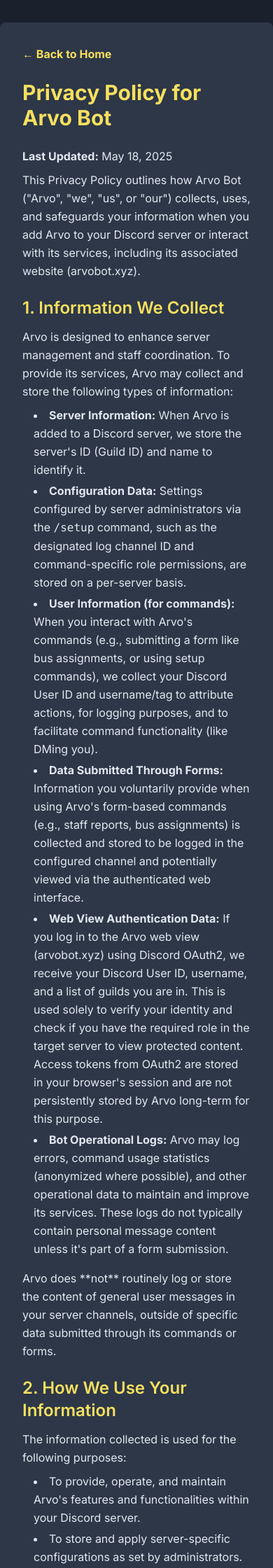
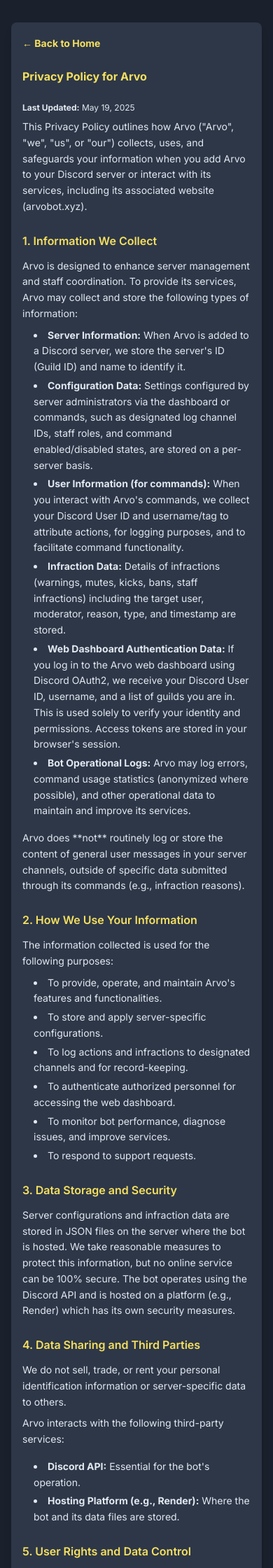
Before and after one commit to imnotbraybray/arvo-bot, a Flask app: page /privacy-policy in a window 390 px wide. Shown: the top 2240 px of the page at 70% size. Run offline with Flask 2, Linux system fonts and the light colour scheme; parts of the project's set-up code (start-up, migrations or seed data) failed here and were passed over; some libraries are stand-ins or nearby versions.

Commit message:
Mobile support + favicon

```diff
--- a/templates/privacy_policy.html
+++ b/templates/privacy_policy.html
@@ -3,79 +3,81 @@
 <head>
     <meta charset="UTF-8">
     <meta name="viewport" content="width=device-width, initial-scale=1.0">
-    <title>Privacy Policy - Arvo Bot</title>
+    <title>Privacy Policy - {{ ARVO_BOT_NAME }}</title>
     <script src="https://cdn.tailwindcss.com"></script>
     <link href="https://fonts.googleapis.com/css2?family=Inter:wght@400;500;600;700&display=swap" rel="stylesheet">
+    <link rel="icon" href="{{ url_for('static', filename='images/arvo_logo.png') }}" type="image/png">
+    <link rel="apple-touch-icon" href="{{ url_for('static', filename='images/arvo_logo.png') }}">
     <style>
         body { font-family: 'Inter', sans-serif; background-color: #1a202c; color: #e2e8f0; }
-        .container { max-width: 800px; margin: auto; background-color: #2d3748; padding: 2rem; border-radius: 0.5rem; margin-top: 2rem; margin-bottom: 2rem;}
-        h1, h2 { color: #f6e05e; }
+        .container { max-width: 800px; margin-left: auto; margin-right: auto; background-color: #2d3748; padding: 1rem; sm:padding: 2rem; border-radius: 0.5rem; margin-top: 2rem; margin-bottom: 2rem;}
+        h1 { font-size: 1.75rem; sm:font-size: 2rem; md:font-size: 2.25rem; color: #f6e05e; }
+        h2 { font-size: 1.25rem; sm:font-size: 1.5rem; md:font-size: 1.75rem; color: #f6e05e; }
+        p, ul li { font-size: 0.875rem; sm:font-size: 1rem; }
         a { color: #90cdf4; }
         a:hover { text-decoration: underline; }
         .nav-link { color: #f6e05e; text-decoration: none; font-weight: bold; display: inline-block; margin-bottom: 1.5rem;}
     </style>
 </head>
-<body class="antialiased leading-relaxed">
+<body class="antialiased leading-relaxed px-4 sm:px-0">
     <div class="container shadow-lg">
-        <a href="{{ url_for('index') }}" class="nav-link">&larr; Back to Home</a>
-        <h1 class="text-3xl font-bold mb-6">Privacy Policy for Arvo Bot</h1>
-        <p class="mb-2"><strong>Last Updated:</strong> May 18, 2025</p>
+        <a href="{{ url_for('index') }}" class="nav-link text-sm sm:text-base">&larr; Back to Home</a>
+        <h1 class="font-bold mb-6">Privacy Policy for {{ ARVO_BOT_NAME }}</h1>
+        <p class="mb-2 text-xs sm:text-sm"><strong>Last Updated:</strong> May 19, 2025</p>
 
-        <p class="mb-4">This Privacy Policy outlines how Arvo Bot ("Arvo", "we", "us", or "our") collects, uses, and safeguards your information when you add Arvo to your Discord server or interact with its services, including its associated website (arvobot.xyz).</p>
+        <p class="mb-4">This Privacy Policy outlines how {{ ARVO_BOT_NAME }} ("Arvo", "we", "us", or "our") collects, uses, and safeguards your information when you add Arvo to your Discord server or interact with its services, including its associated website (arvobot.xyz).</p>
 
-        <h2 class="text-2xl font-semibold mt-6 mb-3">1. Information We Collect</h2>
+        <h2 class="font-semibold mt-6 mb-3">1. Information We Collect</h2>
         <p class="mb-2">Arvo is designed to enhance server management and staff coordination. To provide its services, Arvo may collect and store the following types of information:</p>
         <ul class="list-disc list-inside mb-4 space-y-1 pl-4">
             <li><strong>Server Information:</strong> When Arvo is added to a Discord server, we store the server's ID (Guild ID) and name to identify it.</li>
-            <li><strong>Configuration Data:</strong> Settings configured by server administrators via the <code>/setup</code> command, such as the designated log channel ID and command-specific role permissions, are stored on a per-server basis.</li>
-            <li><strong>User Information (for commands):</strong> When you interact with Arvo's commands (e.g., submitting a form like bus assignments, or using setup commands), we collect your Discord User ID and username/tag to attribute actions, for logging purposes, and to facilitate command functionality (like DMing you).</li>
-            <li><strong>Data Submitted Through Forms:</strong> Information you voluntarily provide when using Arvo's form-based commands (e.g., staff reports, bus assignments) is collected and stored to be logged in the configured channel and potentially viewed via the authenticated web interface.</li>
-            <li><strong>Web View Authentication Data:</strong> If you log in to the Arvo web view (arvobot.xyz) using Discord OAuth2, we receive your Discord User ID, username, and a list of guilds you are in. This is used solely to verify your identity and check if you have the required role in the target server to view protected content. Access tokens from OAuth2 are stored in your browser's session and are not persistently stored by Arvo long-term for this purpose.</li>
-            <li><strong>Bot Operational Logs:</strong> Arvo may log errors, command usage statistics (anonymized where possible), and other operational data to maintain and improve its services. These logs do not typically contain personal message content unless it's part of a form submission.</li>
+            <li><strong>Configuration Data:</strong> Settings configured by server administrators via the dashboard or commands, such as designated log channel IDs, staff roles, and command enabled/disabled states, are stored on a per-server basis.</li>
+            <li><strong>User Information (for commands):</strong> When you interact with Arvo's commands, we collect your Discord User ID and username/tag to attribute actions, for logging purposes, and to facilitate command functionality.</li>
+            <li><strong>Infraction Data:</strong> Details of infractions (warnings, mutes, kicks, bans, staff infractions) including the target user, moderator, reason, type, and timestamp are stored.</li>
+            <li><strong>Web Dashboard Authentication Data:</strong> If you log in to the Arvo web dashboard using Discord OAuth2, we receive your Discord User ID, username, and a list of guilds you are in. This is used solely to verify your identity and permissions. Access tokens are stored in your browser's session.</li>
+            <li><strong>Bot Operational Logs:</strong> Arvo may log errors, command usage statistics (anonymized where possible), and other operational data to maintain and improve its services.</li>
         </ul>
-        <p class="mb-4">Arvo does **not** routinely log or store the content of general user messages in your server channels, outside of specific data submitted through its commands or forms.</p>
+        <p class="mb-4">{{ ARVO_BOT_NAME }} does **not** routinely log or store the content of general user messages in your server channels, outside of specific data submitted through its commands (e.g., infraction reasons).</p>
 
-        <h2 class="text-2xl font-semibold mt-6 mb-3">2. How We Use Your Information</h2>
+        <h2 class="font-semibold mt-6 mb-3">2. How We Use Your Information</h2>
         <p class="mb-2">The information collected is used for the following purposes:</p>
         <ul class="list-disc list-inside mb-4 space-y-1 pl-4">
-            <li>To provide, operate, and maintain Arvo's features and functionalities within your Discord server.</li>
-            <li>To store and apply server-specific configurations as set by administrators.</li>
-            <li>To log actions and form submissions to designated channels within your server.</li>
-            <li>To authenticate authorized personnel for accessing specific data via the Arvo web view.</li>
-            <li>To monitor bot performance, diagnose issues, and improve Arvo's services.</li>
-            <li>To respond to your support requests or inquiries.</li>
+            <li>To provide, operate, and maintain Arvo's features and functionalities.</li>
+            <li>To store and apply server-specific configurations.</li>
+            <li>To log actions and infractions to designated channels and for record-keeping.</li>
+            <li>To authenticate authorized personnel for accessing the web dashboard.</li>
+            <li>To monitor bot performance, diagnose issues, and improve services.</li>
+            <li>To respond to support requests.</li>
         </ul>
 
-        <h2 class="text-2xl font-semibold mt-6 mb-3">3. Data Storage and Security</h2>
-        <p class="mb-2">Server configurations (like log channel IDs and command permissions) and data from form submissions are currently stored in an **in-memory database** while the bot is operational. This means that if the bot restarts (e.g., due to an update or a hosting issue), this specific data may be lost unless a persistent storage solution is implemented in the future.</p>
-        <p class="mb-4">We take reasonable measures to protect the information we handle, but no online service can be 100% secure. The bot operates using the Discord API and is hosted on Render, which have their own security measures.</p>
+        <h2 class="font-semibold mt-6 mb-3">3. Data Storage and Security</h2>
+        <p class="mb-2">Server configurations and infraction data are stored in JSON files on the server where the bot is hosted. We take reasonable measures to protect this information, but no online service can be 100% secure. The bot operates using the Discord API and is hosted on a platform (e.g., Render) which has its own security measures.</p>
 
-        <h2 class="text-2xl font-semibold mt-6 mb-3">4. Data Sharing and Third Parties</h2>
-        <p class="mb-2">We do not sell, trade, or rent your personal identification information or server-specific configuration data to others.</p>
+        <h2 class="font-semibold mt-6 mb-3">4. Data Sharing and Third Parties</h2>
+        <p class="mb-2">We do not sell, trade, or rent your personal identification information or server-specific data to others.</p>
         <p class="mb-4">Arvo interacts with the following third-party services:</p>
         <ul class="list-disc list-inside mb-4 space-y-1 pl-4">
-            <li><strong>Discord API:</strong> Essential for the bot's operation. Arvo's use of the Discord API is subject to Discord's Developer Terms of Service and Privacy Policy.</li>
-            <li><strong>Render (Hosting):</strong> Arvo is hosted on Render. Render's privacy policy applies to the data processed on their platform.</li>
+            <li><strong>Discord API:</strong> Essential for the bot's operation.</li>
+            <li><strong>Hosting Platform (e.g., Render):</strong> Where the bot and its data files are stored.</li>
         </ul>
 
-        <h2 class="text-2xl font-semibold mt-6 mb-3">5. User Rights and Data Control</h2>
-        <p class="mb-2">As a Discord bot, much of the data control resides within Discord itself and your server settings:</p>
+        <h2 class="font-semibold mt-6 mb-3">5. User Rights and Data Control</h2>
+        <p class="mb-2">Data control largely resides within Discord and your server settings:</p>
         <ul class="list-disc list-inside mb-4 space-y-1 pl-4">
-            <li>You can remove Arvo from your server at any time, which will stop further data collection for that server.</li>
-            <li>Server administrators can manage Arvo's permissions within their server.</li>
-            <li>Data logged by Arvo to your server channels can be managed (e.g., deleted) by users with appropriate Discord permissions in those channels.</li>
-            <li>For data related to your web view login session, you can log out via the website.</li>
+            <li>You can remove Arvo from your server at any time.</li>
+            <li>Server administrators can manage Arvo's permissions.</li>
+            <li>Data logged by Arvo to your server channels can be managed by users with appropriate Discord permissions.</li>
+            <li>To request deletion of stored configuration or infraction data for your server, please contact us through the support server.</li>
         </ul>
-        <p class.mb-4">Due to the current in-memory storage for configurations and form submissions, specific data deletion requests for this transient data are not applicable in the same way as with persistent databases. If persistent storage is implemented, this section will be updated.</p>
 
-        <h2 class="text-2xl font-semibold mt-6 mb-3">6. Children's Privacy</h2>
-        <p class="mb-4">Arvo is not intended for use by individuals under the age of 13 (or the relevant age of digital consent in your country). We do not knowingly collect personal information from children.</p>
+        <h2 class="font-semibold mt-6 mb-3">6. Children's Privacy</h2>
+        <p class="mb-4">{{ ARVO_BOT_NAME }} is not intended for use by individuals under the age of 13 (or the relevant age of digital consent in your country). We do not knowingly collect personal information from children.</p>
 
-        <h2 class="text-2xl font-semibold mt-6 mb-3">7. Changes to This Privacy Policy</h2>
-        <p class="mb-4">We may update this Privacy Policy from time to time. We will notify you of any significant changes by announcing them in our support server or through other appropriate channels. Your continued use of Arvo after such changes constitutes your acceptance of the new Privacy Policy.</p>
+        <h2 class="font-semibold mt-6 mb-3">7. Changes to This Privacy Policy</h2>
+        <p class="mb-4">We may update this Privacy Policy. We will notify you of significant changes via our support server or other appropriate channels. Your continued use of Arvo after such changes constitutes your acceptance of the new Privacy Policy.</p>
 
-        <h2 class="text-2xl font-semibold mt-6 mb-3">8. Contact Us</h2>
-        <p class="mb-4">If you have any questions about this Privacy Policy or Arvo's practices, please contact us via our official support server: [Link to your support server, e.g., https://discord.gg/xr7NjKQjDy]</p>
+        <h2 class="font-semibold mt-6 mb-3">8. Contact Us</h2>
+        <p class="mb-4">If you have any questions about this Privacy Policy or Arvo's practices, please contact us via our official support server: [Link to your support server, e.g., https://discord.gg/YOUR_SUPPORT_SERVER_INVITE]</p>
     </div>
 </body>
 </html>
```
